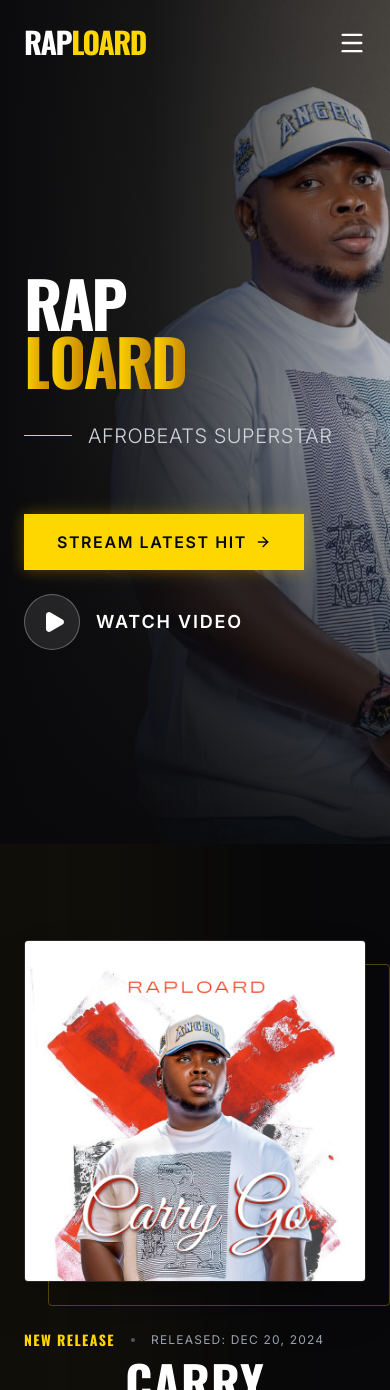
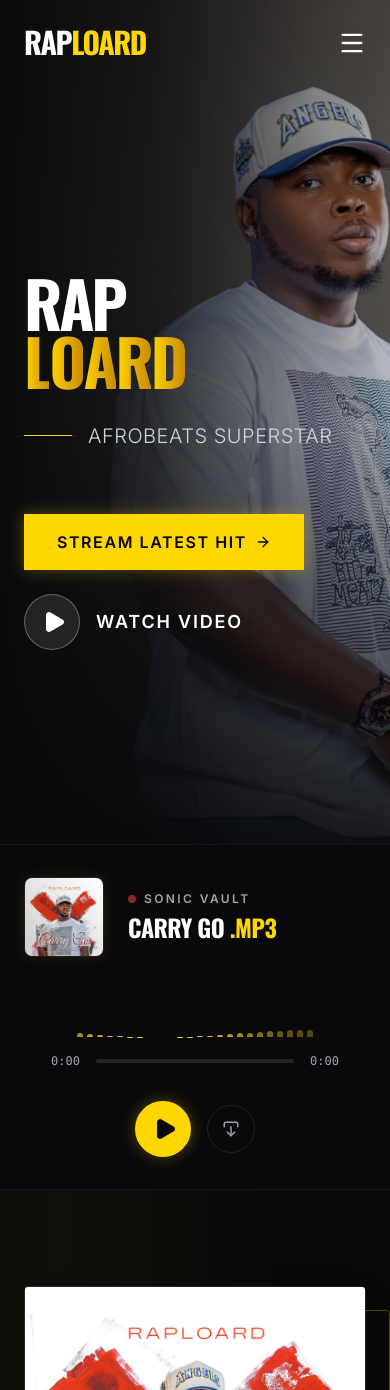
Before and after one commit to VictorChidex1/raploard-web, a React (Vite) app: page / in a window 390 px wide. Shown: the top 1390 px of the page. Built offline with nearby package versions, Linux system fonts and the light colour scheme.

Commit message:
Implement Sonic Vault

```diff
--- /dev/null
+++ b/src/components/SonicVault.tsx
@@ -0,0 +1,192 @@
+import { useState, useRef, useEffect } from "react";
+import { motion } from "framer-motion";
+import { Play, Pause, Volume2, Upload } from "lucide-react";
+import { Button } from "./ui/Button";
+
+export function SonicVault() {
+  const [isPlaying, setIsPlaying] = useState(false);
+  const [currentTime, setCurrentTime] = useState(0);
+  const [duration, setDuration] = useState(0); // Default to 0 until loaded
+  const audioRef = useRef<HTMLAudioElement>(null);
+
+  // Audio Source - User needs to drop this file in public folder
+  const AUDIO_SRC = "/carry-go.mp3";
+
+  useEffect(() => {
+    const audio = audioRef.current;
+    if (!audio) return;
+
+    const updateTime = () => setCurrentTime(audio.currentTime);
+    const updateDuration = () => setDuration(audio.duration);
+    const onEnded = () => setIsPlaying(false);
+
+    audio.addEventListener("timeupdate", updateTime);
+    audio.addEventListener("loadedmetadata", updateDuration);
+    audio.addEventListener("ended", onEnded);
+
+    return () => {
+      audio.removeEventListener("timeupdate", updateTime);
+      audio.removeEventListener("loadedmetadata", updateDuration);
+      audio.removeEventListener("ended", onEnded);
+    };
+  }, []);
+
+  const togglePlay = () => {
+    if (!audioRef.current) return;
+    if (isPlaying) {
+      audioRef.current.pause();
+    } else {
+      audioRef.current.play();
+    }
+    setIsPlaying(!isPlaying);
+  };
+
+  const handleSeek = (e: React.ChangeEvent<HTMLInputElement>) => {
+    const time = Number(e.target.value);
+    if (audioRef.current) {
+      audioRef.current.currentTime = time;
+    }
+    setCurrentTime(time);
+  };
+
+  const formatTime = (time: number) => {
+    if (isNaN(time)) return "0:00";
+    const minutes = Math.floor(time / 60);
+    const seconds = Math.floor(time % 60);
+    return `${minutes}:${seconds.toString().padStart(2, "0")}`;
+  };
+
+  // --- VISUALIZER BARS CONFIG ---
+  const barCount = 24;
+  const bars = Array.from({ length: barCount });
+
+  return (
+    <section className="bg-brand-dark border-y border-white/5 relative overflow-hidden">
+      <audio ref={audioRef} src={AUDIO_SRC} preload="metadata" />
+
+      <div className="container mx-auto px-6 py-8">
+        <div className="flex flex-col lg:flex-row items-center justify-between gap-8">
+          {/* LEFT: Metadata & Branding */}
+          <div className="flex items-center gap-6 w-full lg:w-auto">
+            <div className="relative group">
+              <div className="w-20 h-20 rounded-lg overflow-hidden border border-white/10 shadow-[0_0_15px_rgba(255,215,0,0.1)]">
+                <img
+                  src="/carry-go.jpg"
+                  alt="Carry Go Art"
+                  className={`w-full h-full object-cover transition-transform duration-[3s] ${
+                    isPlaying ? "scale-110" : "scale-100"
+                  }`}
+                />
+              </div>
+              {/* Spinning Disc Effect Overlay */}
+              <div
+                className={`absolute inset-0 rounded-lg bg-gradient-to-tr from-black/20 to-transparent pointer-events-none`}
+              />
+            </div>
+
+            <div className="space-y-1">
+              <div className="flex items-center gap-2">
+                <span className="w-2 h-2 rounded-full bg-red-500 animate-pulse" />
+                <p className="text-xs font-bold tracking-[0.2em] text-gray-400 uppercase">
+                  Sonic Vault
+                </p>
+              </div>
+              <h3 className="text-2xl font-header font-bold text-white uppercase tracking-tight">
+                Carry Go <span className="text-brand-gold">.mp3</span>
+              </h3>
+              <p className="text-sm text-gray-400 font-mono hidden md:block">
+                RAPLOARD • EXCLUSIVE PREMIERE
+              </p>
+            </div>
+          </div>
+
+          {/* CENTER: Visualizer & Progress */}
+          <div className="flex-1 w-full max-w-2xl px-4 flex flex-col justify-center gap-4">
+            {/* The Visualizer */}
+            <div className="h-12 flex items-end justify-center gap-1">
+              {bars.map((_, i) => (
+                <motion.div
+                  key={i}
+                  className="w-1.5 bg-brand-gold rounded-t-full"
+                  animate={{
+                    height: isPlaying ? ["15%", "100%", "30%"] : "15%",
+                    opacity: isPlaying ? 1 : 0.3,
+                  }}
+                  transition={{
+                    duration: 0.8,
+                    repeat: Infinity,
+                    repeatType: "reverse",
+                    ease: "easeInOut",
+                    delay: i * 0.05, // Stagger effect
+                  }}
+                />
+              ))}
+            </div>
+
+            {/* Seek Bar */}
+            <div className="flex items-center gap-4 text-xs font-mono text-gray-400">
+              <span className="min-w-[40px] text-right">
+                {formatTime(currentTime)}
+              </span>
+              <div className="relative flex-1 h-3 group cursor-pointer">
+                {/* Background Line */}
+                <div className="absolute top-1/2 -translate-y-1/2 w-full h-1 bg-white/10 rounded-full" />
+                {/* Progress Line */}
+                <div
+                  className="absolute top-1/2 -translate-y-1/2 h-1 bg-brand-gold rounded-full transition-[width] duration-100 ease-linear"
+                  style={{ width: `${(currentTime / (duration || 1)) * 100}%` }}
+                />
+                {/* Draggable Input (Invisible but accessible) */}
+                <input
+                  type="range"
+                  min={0}
+                  max={duration || 100}
+                  value={currentTime}
+                  onChange={handleSeek}
+                  className="absolute inset-0 w-full h-full opacity-0 cursor-pointer"
+                />
+              </div>
+              <span className="min-w-[40px]">{formatTime(duration)}</span>
+            </div>
+          </div>
+
+          {/* RIGHT: Controls */}
+          <div className="w-full lg:w-auto flex items-center justify-center lg:justify-end gap-4">
+            <Button
+              size="icon"
+              onClick={togglePlay}
+              className={`w-14 h-14 rounded-full border-2 ${
+                isPlaying
+                  ? "border-brand-gold text-brand-gold bg-transparent"
+                  : "bg-brand-gold border-brand-gold text-brand-dark"
+              }`}
+            >
+              {isPlaying ? (
+                <Pause className="fill-current" />
+              ) : (
+                <Play className="fill-current ml-1" />
+              )}
+            </Button>
+
+            <div className="hidden md:flex items-center gap-2 text-gray-500">
+              <Volume2 size={18} />
+              <div className="w-16 h-1 bg-white/10 rounded-full overflow-hidden">
+                <div className="w-3/4 h-full bg-gray-500" />
+              </div>
+            </div>
+
+            <a href="/carry-go.mp3" download className="md:hidden">
+              <Button
+                size="icon"
+                variant="outline"
+                className="w-12 h-12 rounded-full border-white/10 text-gray-400"
+              >
+                <Upload size={18} className="rotate-180" />
+              </Button>
+            </a>
+          </div>
+        </div>
+      </div>
+    </section>
+  );
+}
--- a/src/pages/Home.tsx
+++ b/src/pages/Home.tsx
@@ -3,12 +3,14 @@
 import { LatestRelease } from "../components/LatestRelease";
 import { TourDates } from "../components/TourDates";
 import { Hero } from "./Hero";
+import { SonicVault } from "../components/SonicVault";
 
 export function Home() {
   return (
     <div className="min-h-screen bg-brand-dark">
       <Navbar />
       <Hero />
+      <SonicVault />
       <LatestRelease />
       <TourDates />
       <Footer />
```
Also changed, not shown: 2 other files (tests, documents, lock files or other folders).
